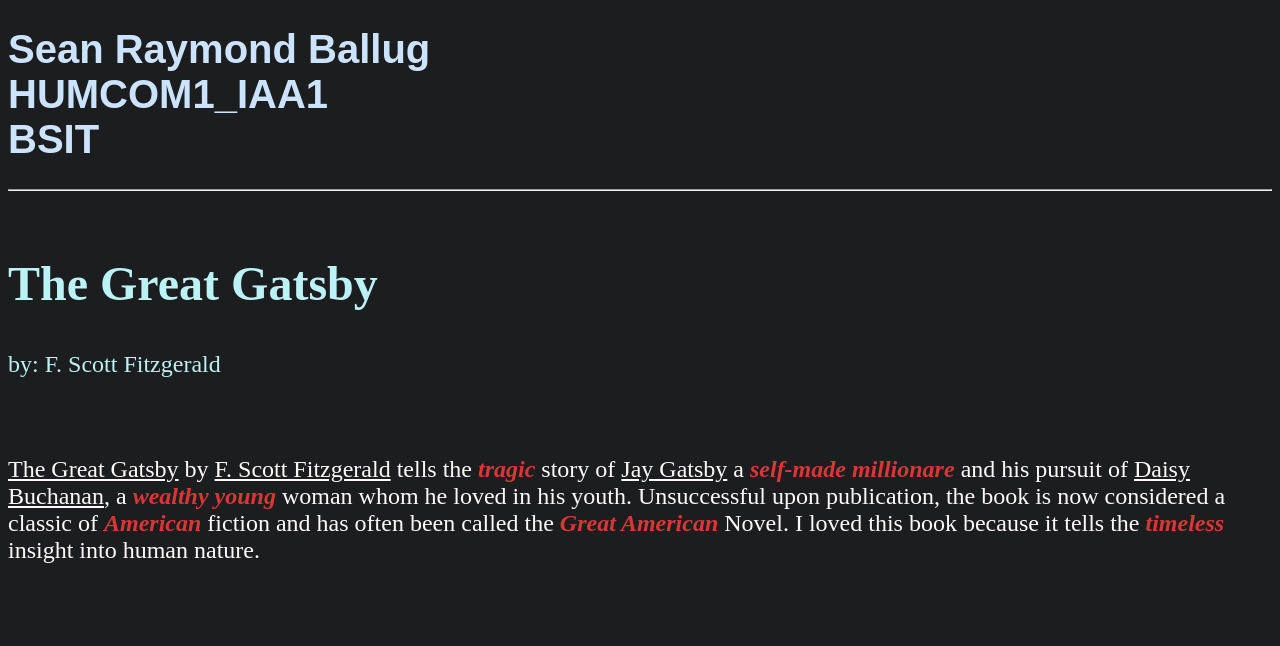
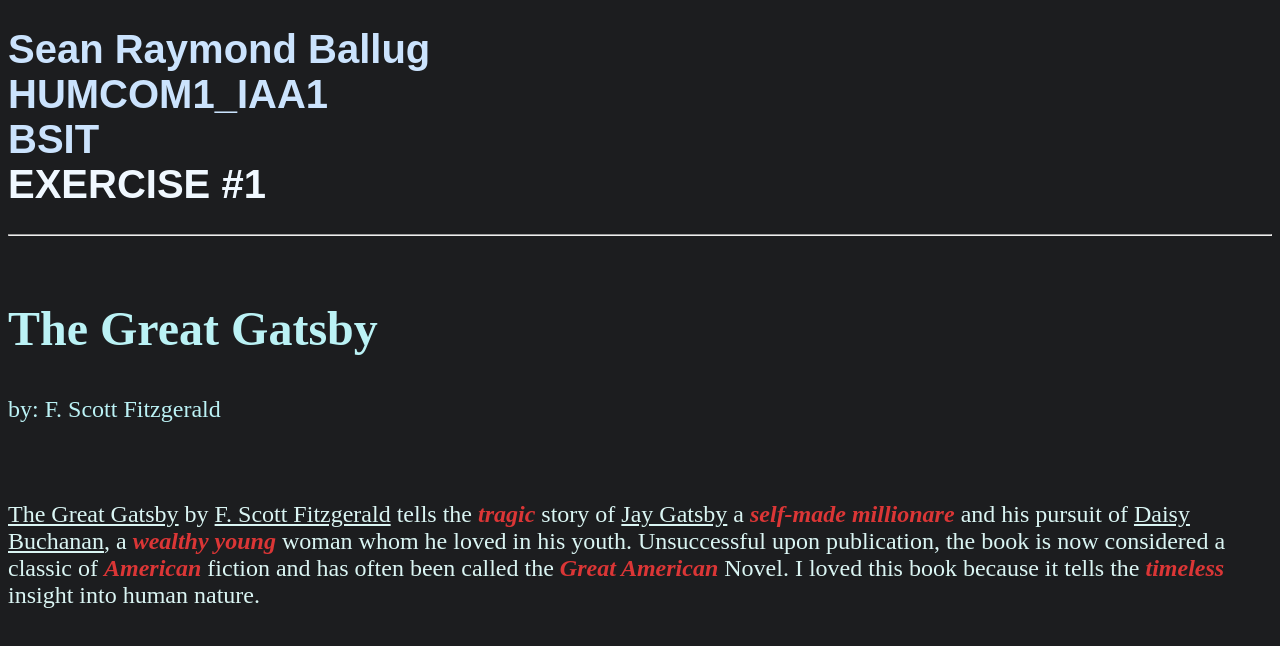
Before and after one commit to seanballug/HUMCOM1_IAA120212022, a plain HTML site: page Exercise1.html in a window 1280 px wide. Drawn offline with Linux system fonts and the light colour scheme.

Commit message:
Add files via upload

```diff
--- a/Exercise1.html
+++ b/Exercise1.html
@@ -1,11 +1,11 @@
 <!DOCTYPE html>
 <html lang="en"
 <head>
-    <title> My Favorite Book </title>
+    <title> Exercise 1  </title>
 <body>
     <body style="background-color:rgb(28, 29, 31);">
         <h1 style= "color: rgb(203, 227, 253);font-family:fantasy;font-size: 250%" > Sean Raymond Ballug <br>
-        HUMCOM1_IAA1 <br> BSIT </h2> </h1>
+        HUMCOM1_IAA1 <br> BSIT <br> <span style="color: aliceblue; font-family: sans-serif;"> EXERCISE #1 </span> </h2> </h1>
 
         <hr>
         <br>
@@ -15,7 +15,7 @@
 <br>
 <br>
 <br>
-<p style="color:snow; font-family: 'Times New Roman', Times, serif; font-size: 150%"> <ins>The Great Gatsby</ins> by <ins>F. Scott Fitzgerald</ins> tells the <p5 style="color: rgb(219, 54, 54)"> <i><b>tragic</b></i> </p5> story of <ins>Jay Gatsby</ins> a <p5 style="color: rgb(219, 54, 54)"> <i><b>self-made millionare</b></i> </p5> and his pursuit of <ins>Daisy Buchanan</ins>, a <p5 style="color: rgb(219, 54, 54)"> <i><b>wealthy young</b></i> </p5> woman whom he loved in his youth.
+<p style="color:rgb(218, 245, 243); font-family: 'Times New Roman', Times, serif; font-size: 150%"> <ins>The Great Gatsby</ins> by <ins>F. Scott Fitzgerald</ins> tells the <p5 style="color: rgb(219, 54, 54)"> <i><b>tragic</b></i> </p5> story of <ins>Jay Gatsby</ins> a <p5 style="color: rgb(219, 54, 54)"> <i><b>self-made millionare</b></i> </p5> and his pursuit of <ins>Daisy Buchanan</ins>, a <p5 style="color: rgb(219, 54, 54)"> <i><b>wealthy young</b></i> </p5> woman whom he loved in his youth.
      Unsuccessful upon publication, the book is now considered a classic of <p5 style="color: rgb(219, 54, 54)"> <i><b>American</b></i> </p5> fiction and has often been called the <p5 style="color: rgb(219, 54, 54)"> <i><b>Great American</b></i> </p5> Novel. I loved this book because it tells the <p5 style="color: rgb(219, 54, 54)"> <i><b>timeless</b></i> </p5> insight into human nature. </p>
 
 </body>
```
